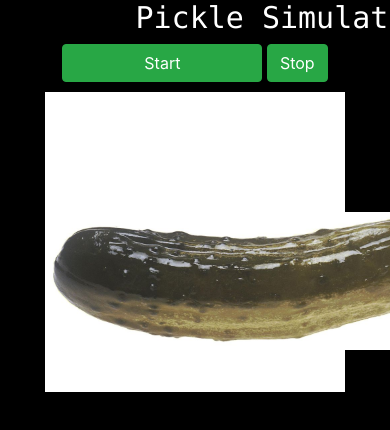
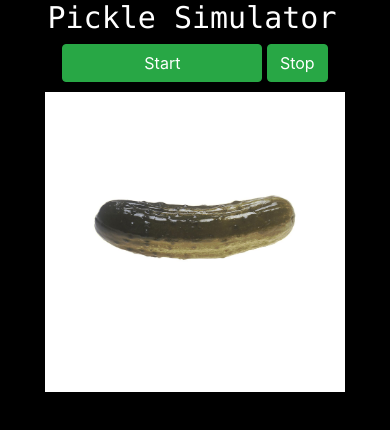
Before and after one commit to plspecter/slideshow-1, a plain HTML site: page index.html in a window 390 px wide. Shown: the top 430 px of the page. Drawn offline with nearby package versions, Linux system fonts and the light colour scheme.

Commit message:
slideshow-1

```diff
--- a/assets/app/app.js
+++ b/assets/app/app.js
@@ -20,7 +20,7 @@ $(document).ready(function () {
     //this function will replace display whenever image it's given
     //in the src attribute of the img tag
     function displayImage() {
-        $("#image-holder").html("<img src=" + images[count] + " width='400px'>");
+        $("#image-holder").html("<img src=" + images[count] + " width='210px'>");
 
     }
 
@@ -30,7 +30,7 @@ $(document).ready(function () {
         count++
 
         //show the loading gif in the image-holder div
-        $("#image-holder").html("<img src='pictures/giphy.gif' width='200px' 'margin-left:auto' 'margin-right:auto' 'text-align:center'/>");
+        $("#image-holder").html("<img src='pictures/giphy.gif' width='120px' 'position: relative' 'top:200px' 'margin-left:auto' 'margin-right:auto' 'text-align:center'/>");
 
         //setTimeout to run the displayImage after 1 second
         setTimeout(displayImage, 1000)
--- a/assets/css/style.css
+++ b/assets/css/style.css
@@ -62,7 +62,7 @@ body {
 h1 {
     font-size: 30px;
     position: relative;
-    left: -200px;
+    left: -30%;
     margin-left: auto;
     margin-right: auto;
     text-align: center;
@@ -72,7 +72,7 @@ h1 {
 
 #image-holder {
     position: relative;
-    top: 120px;
+    top: 100px;
     flex-shrink: inherit;
     text-align: center;
     }
```
